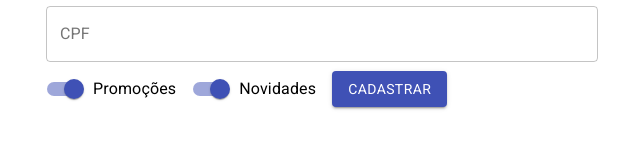
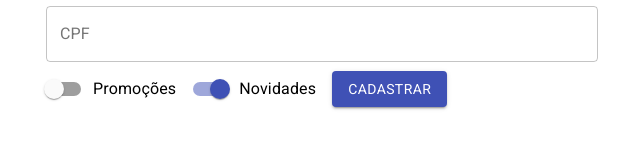
Before and after one commit to danielemaraschin/React-Function-Components-a-modern-approach, a React (Create React App) app in the folder my-app/: page / in a window 1280 px wide. Shown: the part 226-374 px from the top of the page, without its empty margins (318-958 px from the left). Built offline with nearby package versions, Linux system fonts and the light colour scheme.

Commit message:
working with switch events

```diff
--- a/my-app/src/components/FormularioCadastro/FormularioCadastro.js
+++ b/my-app/src/components/FormularioCadastro/FormularioCadastro.js
@@ -5,6 +5,8 @@ function FormularioCadastro() {
     const [nome, setNome] = useState("");
     const [sobrenome, setSobrenome] = useState("");
     const [cpf, setCpf] = useState("");
+    const [promocoes, setPromocoes] = useState(false); //valor inicial verdadeiro, cheked
+    const [novidades, setNovidades] = useState(true);
 
 
     return (
@@ -15,15 +17,11 @@ function FormularioCadastro() {
         >
             <TextField
                 value={nome}
-
-
                 onChange={(event) => {
-                    var temporaria = event.target.value;
-                    if (temporaria.length >= 3) {
-                        temporaria = temporaria.substr(0, 3);
+                    setNome(event.target.value);
                     }
-                    setNome(temporaria); //set value to state only after validation
-                }}
+                     //set value to state only after validation
+                }
                 id="nome"
                 label="Nome"
                 variant="outlined"
@@ -54,8 +52,14 @@ function FormularioCadastro() {
                 fullWidth />
             {/*esse formControlLabel é do Material UI e está controlando esse interruptor */}
             <FormControlLabel
-             label="Promoções" control={<Switch name="promocoes" label="Promoções" defaultChecked color="primary" />} />
-            <FormControlLabel label="Novidades" control={<Switch name="novidades" defaultChecked color="primary" />} />
+
+             label="Promoções"
+             control={<Switch onChange={(event) => {
+                setPromocoes(event.target.checked); //switch event is checked and isn't value.
+            }}
+                 name="promocoes" label="Promoções" defaultChecked ={promocoes} color="primary" />}
+            />
+            <FormControlLabel label="Novidades" control={<Switch name="novidades" defaultChecked={novidades} color="primary" />} />
 
             <Button type="submit" variant="contained" color="primary"> {/*on material-ui.com has all kind of tags we can get style */}
                 Cadastrar
```
